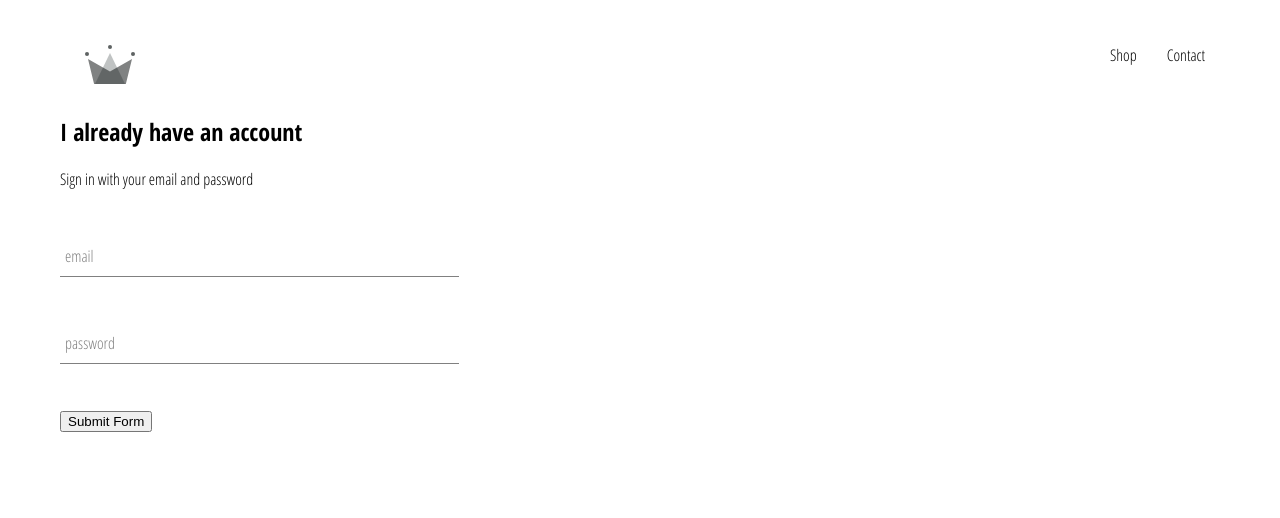
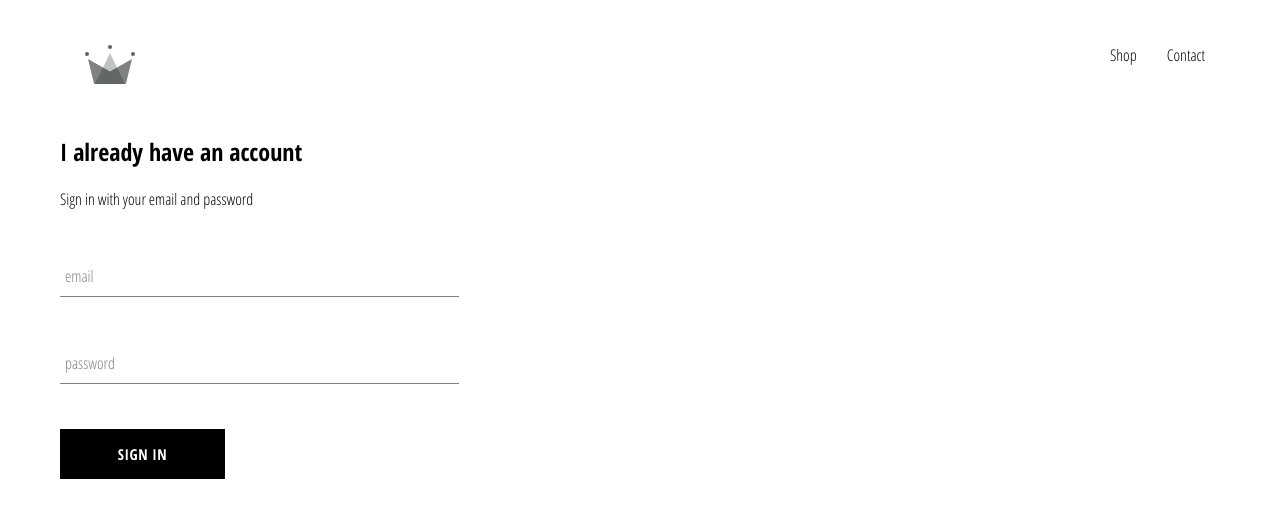
Before and after one commit to EYantis1212/crown-clothing, a React (Create React App) app: page /signin in a window 1280 px wide. Shown: the top 518 px of the page. Built offline with nearby package versions, Linux system fonts and the light colour scheme.

Commit message:
Add: Custom button component and styles

```diff
--- /dev/null
+++ b/src/components/custom-button/custom-button.component.jsx
@@ -0,0 +1,11 @@
+import React from 'react';
+
+import './custom-button.styles.scss';
+
+const CustomButton = ({ children, ...otherProps }) => (
+    <button className="custom-button" {...otherProps}>
+        {children}
+    </button>
+);
+
+export default CustomButton;
--- /dev/null
+++ b/src/components/custom-button/custom-button.styles.scss
@@ -0,0 +1,22 @@
+.custom-button {
+    min-width: 165px;
+    width: auto;
+    height: 50px;
+    letter-spacing: 0.5px;
+    line-height: 50px;
+    padding: 0 35px 0 35px;
+    font-size: 15px;
+    background-color: black;
+    color: white;
+    text-transform: uppercase;
+    font-family: 'Open Sans Condensed';
+    font-weight: bolder;
+    border: none;
+    cursor: pointer;
+
+    &:hover {
+        background-color: white;
+        color: black;
+        border: 1px solid black;
+    }
+}
--- a/src/components/sign-in/sign-in.component.jsx
+++ b/src/components/sign-in/sign-in.component.jsx
@@ -1,6 +1,7 @@
 import React from 'react';
 
 import FormInput from '../form-input/form-input.component';
+import CustomButton from '../custom-button/custom-button.component';
 
 import './sign-in.styles.scss';
 
@@ -49,7 +50,7 @@
                         handleChange={this.handleChange}
                         required
                     />
-                    <input type="submit" value="Submit Form" />
+                    <CustomButton type="submit">Sign In</CustomButton>
                 </form>
             </div>
         );
--- a/src/components/sign-in/sign-in.styles.scss
+++ b/src/components/sign-in/sign-in.styles.scss
@@ -1,3 +1,9 @@
 .sign-in {
     width: 30vw;
+    display: flex;
+    flex-direction: column;
+
+    .title {
+        margin: 10px 0;
+    }
 }
```
